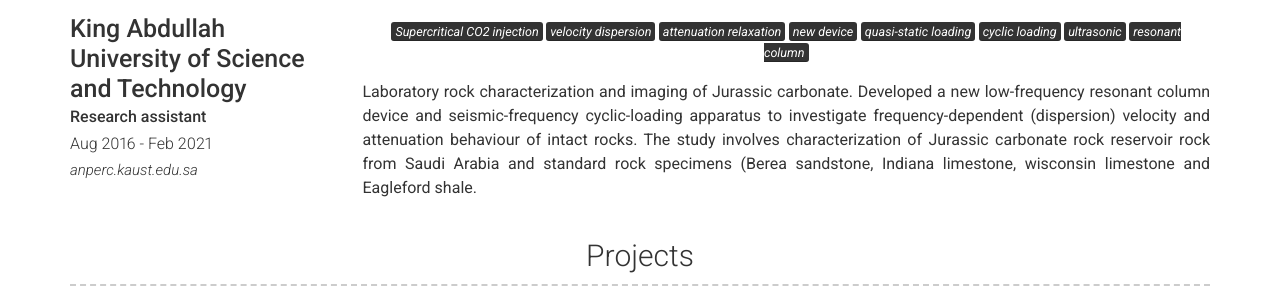
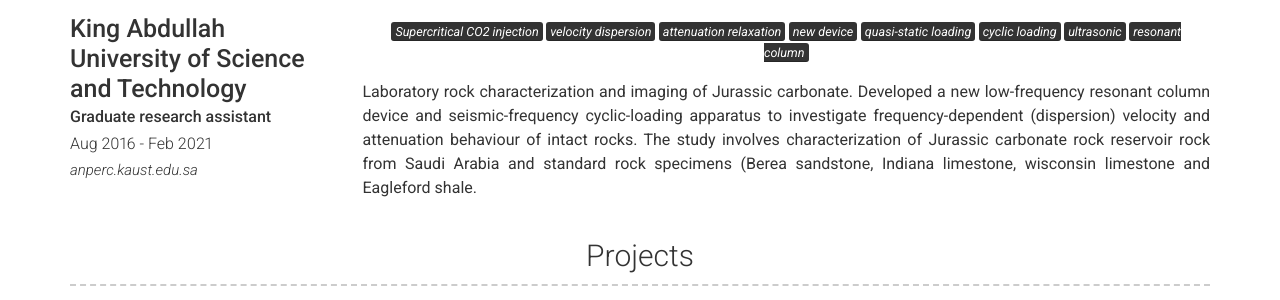
Before and after one commit to andikaperbawa/andikaperbawa2.github.io, a Jekyll site: the page built from index.md, in a window 1280 px wide and 900 px high, scrolled down 1703 px. Shown: the part 162-462 px from the top of the window. Built offline with Jekyll 4.4.1, drawn with Linux system fonts in a browser that asks for light colours; nearby versions of some CDN libraries.

Commit message:
Update _config.yml

```diff
--- a/_config.yml
+++ b/_config.yml
@@ -113,7 +113,7 @@ content:
           Conducted and reported jurassic carbonate rock characterization in the laboratory that include measurement of porosity, permeability, thin section analysis and facies classification. Built and modified machine learning code for geoscience field application.
       - layout: left
         title: King Abdullah University of Science and Technology
-        sub_title: Research assistant
+        sub_title: Graduate research assistant
         caption: Aug 2016 - Feb 2021
         link: anperc.kaust.edu.sa
         quote: >
```
